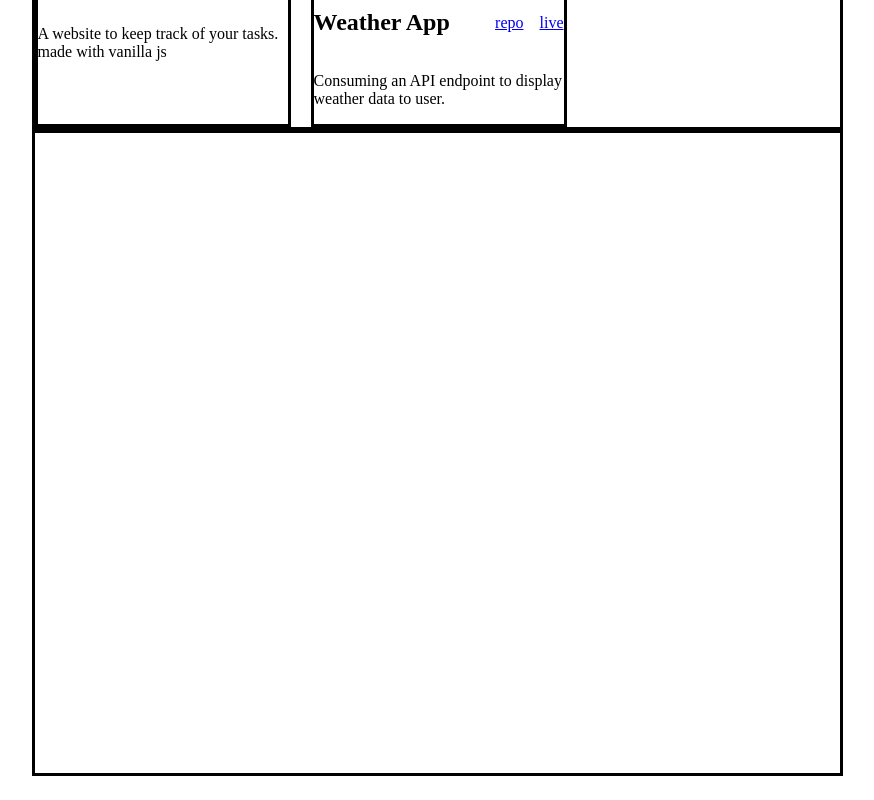
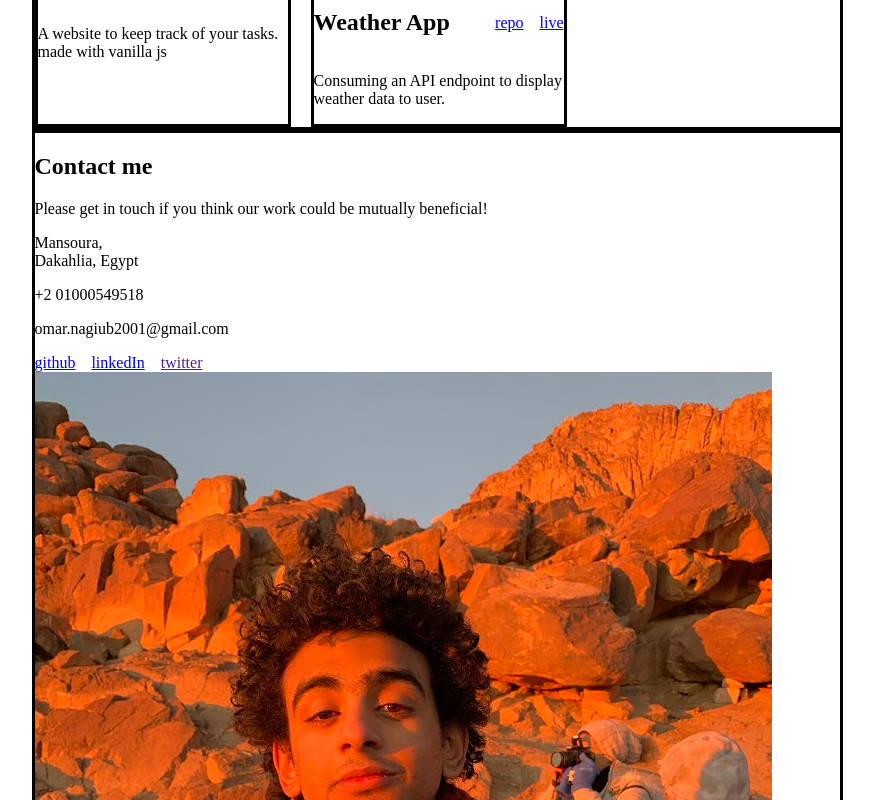
Before and after one commit to OmarNaguib/Portfolio, a React (Vite) app: page / in a window 1280 px wide. Shown: the part 1520-2320 px from the top of the page, without its empty margins (203-1077 px from the left). Built offline with nearby package versions, Linux system fonts and the light colour scheme.

Commit message:
Add contact content

```diff
--- a/src/components/Contact.jsx
+++ b/src/components/Contact.jsx
@@ -1,3 +1,38 @@
+import profilePic from "./../assets/profile.jpg";
+
 export default function Contact() {
-  return <div></div>;
+  return (
+    <section>
+      <div className="contact-info">
+        <h2>Contact me</h2>
+        <p>
+          Please get in touch if you think our work could be mutually
+          beneficial!
+        </p>
+        <p>
+          Mansoura, <br /> Dakahlia, Egypt
+        </p>
+        <p>+2 01000549518</p>
+        <p>omar.nagiub2001@gmail.com</p>
+        <div className="links">
+          <a
+            href="https://github.com/OmarNaguib"
+            target="_blank"
+            rel="noreferrer"
+          >
+            github
+          </a>
+          <a
+            href="https://www.linkedin.com/in/omarnaguib0/"
+            target="_blank"
+            rel="noreferrer"
+          >
+            linkedIn
+          </a>
+          <a href="">twitter</a>
+        </div>
+      </div>
+      <img src={profilePic} alt="" />
+    </section>
+  );
 }
```
